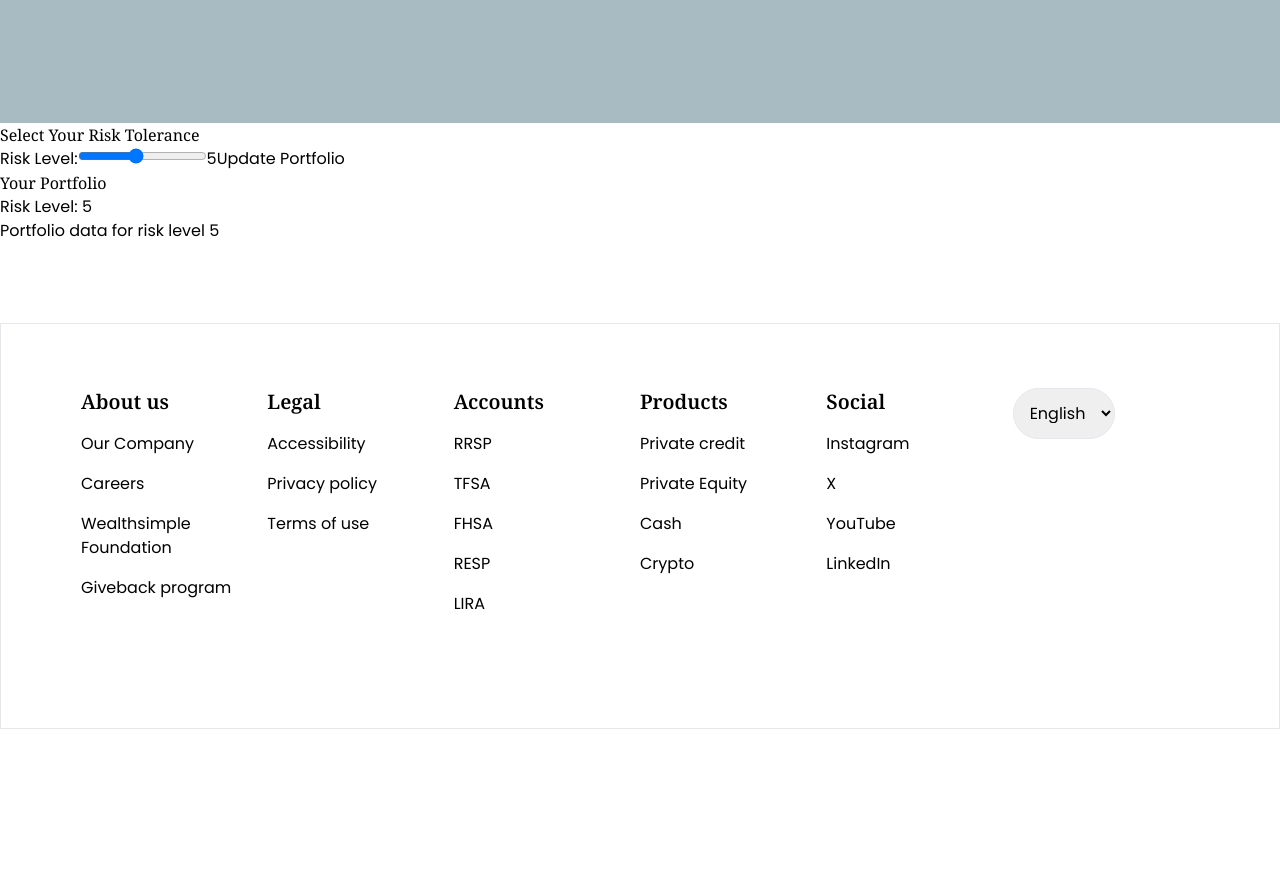
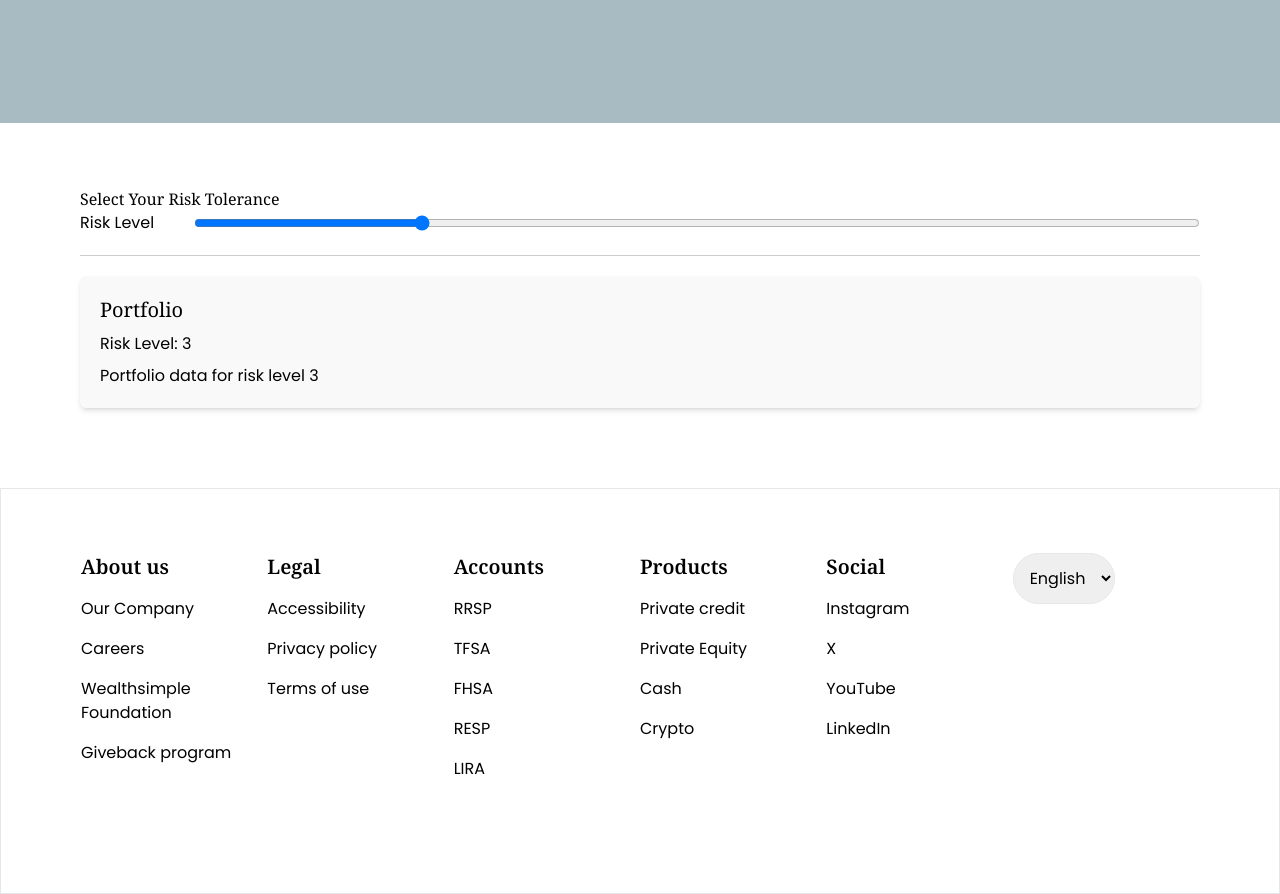
Before and after one commit to ifeanyi21/roboadvisor-client, a React (Create React App) app: page / in a window 1280 px wide. Shown: the part 3960-4854 px from the top of the page. Before the commit the page ends 4689 px from the top, so only its background shows below. Built offline with nearby package versions, Linux system fonts and the light colour scheme.

Commit message:
add risk section

```diff
--- a/src/App.css
+++ b/src/App.css
@@ -12,3 +12,25 @@ h6 {
 body {
   font-family: "Poppins", sans-serif;
 }
+
+section {
+  margin-bottom: 20px;
+}
+
+#riskSection {
+  border-bottom: 1px solid #ccc;
+  padding-bottom: 20px;
+}
+
+#selectedRisk {
+  display: inline-block;
+  margin-left: 10px;
+}
+
+#portfolioSection h2 {
+  color: #333;
+}
+
+#portfolioSection p {
+  margin: 10px 0;
+}
--- a/src/components/RiskSection.js
+++ b/src/components/RiskSection.js
@@ -1,41 +1,49 @@
-import React, { useState, useEffect } from "react";
+import React, { useState, useEffect, useCallback } from "react";
 
 const getPortfolioData = (riskLevel) => {
   return `Portfolio data for risk level ${riskLevel}`;
 };
 
 function RiskSection() {
-  const [riskLevel, setRiskLevel] = useState(5);
+  const [riskLevel, setRiskLevel] = useState(3);
   const [portfolioData, setPortfolioData] = useState("");
 
-  const updatePortfolio = () => {
+  const hanldeUpdate = (e) => {
+    setRiskLevel(e.target.value);
+    updatePortfolio();
+  };
+
+  const updatePortfolio = useCallback(() => {
     const data = getPortfolioData(riskLevel);
     setPortfolioData(data);
-  };
+  }, [riskLevel]);
 
   useEffect(() => {
     updatePortfolio();
-  }, [riskLevel]);
+  }, [riskLevel, updatePortfolio]);
 
   return (
     <main>
       <section id="riskSection">
         <h2>Select Your Risk Tolerance</h2>
-          <label htmlFor="riskSlider">Risk Level:</label>
+        <div className="flex gap-6">
+          <label htmlFor="riskSlider" className="w-[100px]">
+            Risk Level
+          </label>
           <input
             type="range"
             id="riskSlider"
+            className="w-full"
             min="1"
             max="10"
             value={riskLevel}
-            onChange={(e) => setRiskLevel(e.target.value)}
+            onChange={hanldeUpdate}
           />
-          <span id="selectedRisk">{riskLevel}</span>
-          <button onClick={updatePortfolio}>Update Portfolio</button>
+        </div>
       </section>
-        <section id="portfolioSection">
-          <h2>Your Portfolio</h2>
-          <p>Risk Level: {riskLevel}</p>
+      <section className="bg-[#f9f9f9] p-5 shadow-md rounded-md">
+        <h2 className="text-xl">Portfolio</h2>
+        <p className="my-2">Risk Level: {riskLevel}</p>
         <p>{portfolioData}</p>
       </section>
     </main>
--- a/src/pages/Home.js
+++ b/src/pages/Home.js
@@ -179,7 +179,7 @@ const Home = () => {
           />
         </div>
       </div>
-      <div>
+      <div className="mt-16 md:px-20 px-10">
         <RiskSection/>
       </div>
     </Layout>
```
Lines whose indentation alone changed are shown as unchanged.
